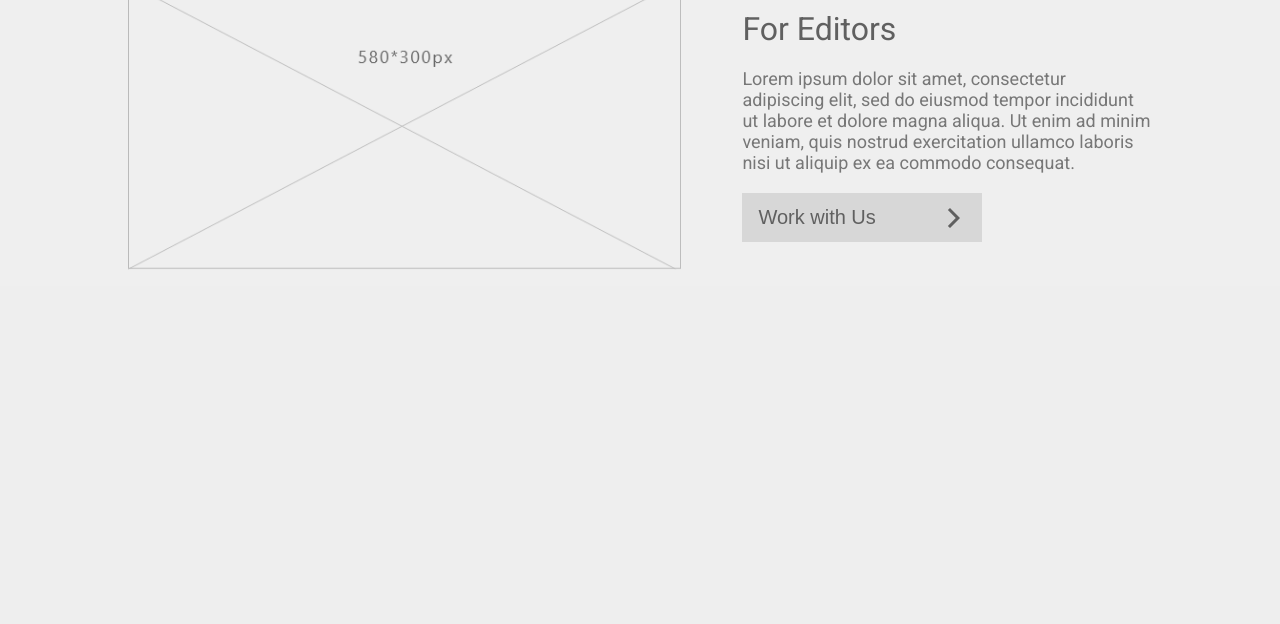
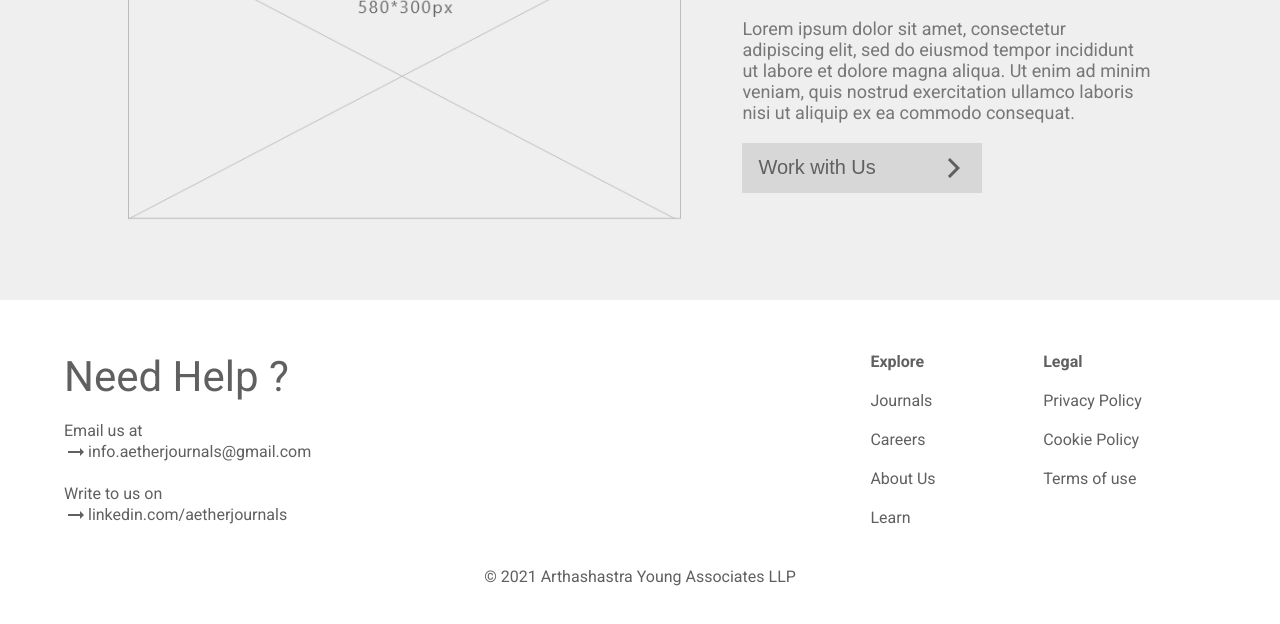
Before and after one commit to aryanknight/Journal-Web, a React (Create React App) app: page / in a window 1280 px wide. Shown: the part 2947-3571 px from the top of the page. Built offline with nearby package versions, Linux system fonts and the light colour scheme.

Commit message:
Footer Added

```diff
--- a/src/App.css
+++ b/src/App.css
@@ -3,7 +3,6 @@
 .App{
   background-color: #EEEEEE;
   max-width: 100vw;
-  min-height: 1000vh;
   overflow-x: hidden;
   color:#606060;
 }
--- a/src/Components/Featured/Featured.css
+++ b/src/Components/Featured/Featured.css
@@ -71,6 +71,7 @@
     background-color: #EFEFEF;
     min-height: 100vh;
     flex-wrap: wrap;
+    padding-bottom: 80px;
 }
 
 .author-cont{
--- /dev/null
+++ b/src/Components/Footer/Footer.css
@@ -0,0 +1,43 @@
+.footer{
+    background-color: white;
+}
+
+.footer-cont{
+    width: 90%;
+    max-width: 90%;
+    display: flex;
+    flex-wrap: wrap;
+    justify-content: center;
+    align-items: flex-start;
+    padding: 2rem 0rem;
+}
+
+.footer-left{
+    flex-direction: column;
+    align-items: flex-start;
+}
+
+.footer-right{
+    display: flex;
+    justify-content: flex-end;
+    align-items: flex-start;
+
+}
+.footer-right-1{
+    width: 30%;
+}
+.footer-right-2{
+    width: 30%;
+}
+
+.footer-li{
+    list-style: none;
+    margin: 20px 0px;
+}
+
+@media(max-width:800px){
+    .footer-right{
+        justify-content: flex-start;
+        margin-top: 40px;
+    }
+}
--- /dev/null
+++ b/src/Components/Footer/Footer.jsx
@@ -0,0 +1,35 @@
+import React from 'react';
+import ArrowRightAltIcon from '@material-ui/icons/ArrowRightAlt';
+import './Footer.css';
+
+export default function Footer() {
+    return (
+        <div className="main footer">
+            <div className="footer-cont">
+                <div className="container-left footer-left">
+                    <div className="head" style={{marginTop:'20px'}}>Need Help ?</div>
+                    <div style={{marginTop:'20px'}}>Email us at </div>
+                    <div className="read-more"><ArrowRightAltIcon/> info.aetherjournals@gmail.com</div>
+                    <div style={{marginTop:'20px'}}>Write to us on</div>
+                    <div className="read-more"><ArrowRightAltIcon/> linkedin.com/aetherjournals</div>
+                </div>
+                <div className="container-right footer-right">
+                    <div className="footer-right-1">
+                        <li className="footer-li" style={{fontWeight:'bold'}}>Explore</li>
+                        <li className="footer-li">Journals</li>
+                        <li className="footer-li">Careers</li>
+                        <li className="footer-li">About Us</li>
+                        <li className="footer-li">Learn</li>
+                    </div>
+                    <div className="footer-right-2">
+                        <li className="footer-li" style={{fontWeight:'bold'}}>Legal</li>
+                        <li className="footer-li">Privacy Policy</li>
+                        <li className="footer-li">Cookie Policy</li>
+                        <li className="footer-li">Terms of use</li>
+                    </div>
+                </div>
+                <div style={{marginTop:'20px'}}>© 2021 Arthashastra Young Associates LLP</div>
+            </div>
+        </div>
+    )
+}
--- a/src/Page.jsx
+++ b/src/Page.jsx
@@ -2,6 +2,7 @@ import React from 'react';
 import Navbar from './Components/Navbar/Navbar';
 import HomePage from './Components/HomePage/HomePage';
 import Featured from './Components/Featured/Featured';
+import Footer from './Components/Footer/Footer';
 
 export default function Page() {
     return (
@@ -9,6 +10,7 @@ export default function Page() {
             <Navbar/>
             <HomePage />
             <Featured />
+            <Footer />
         </div>
     )
 }
```
